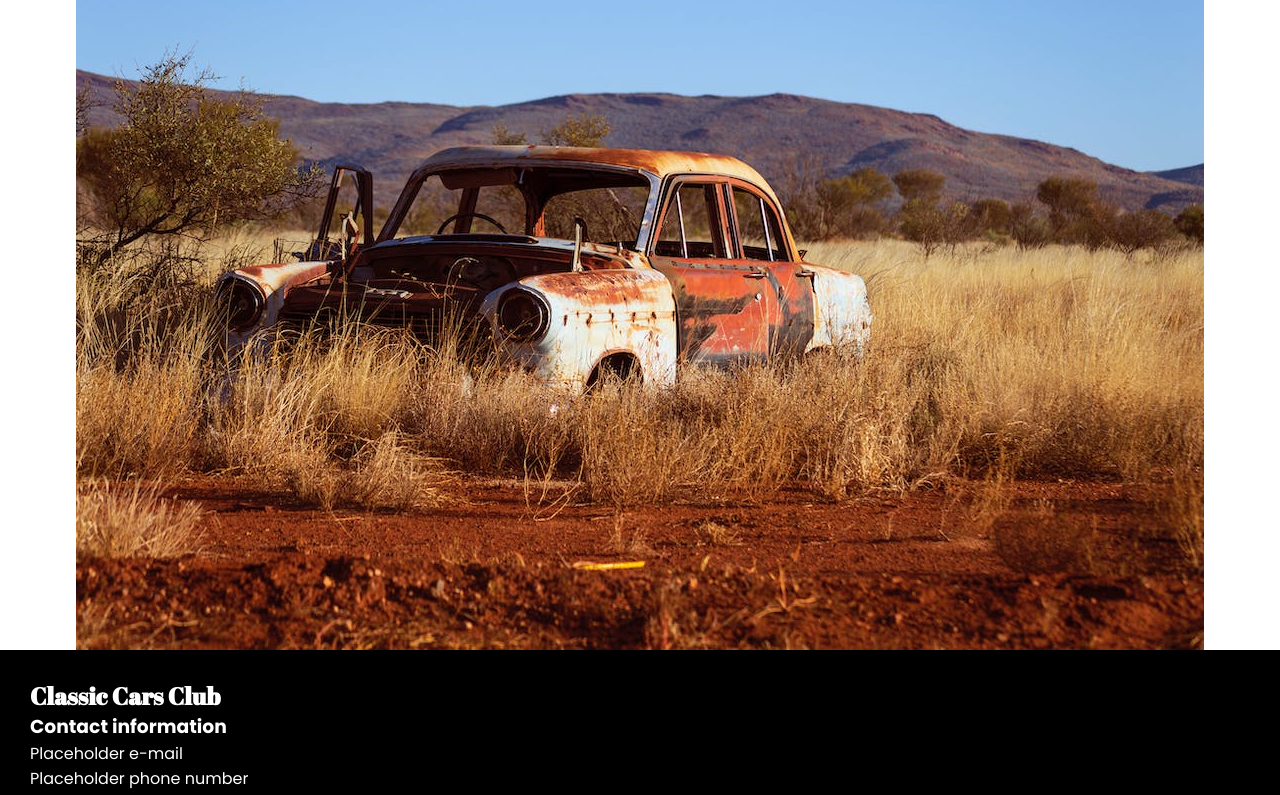
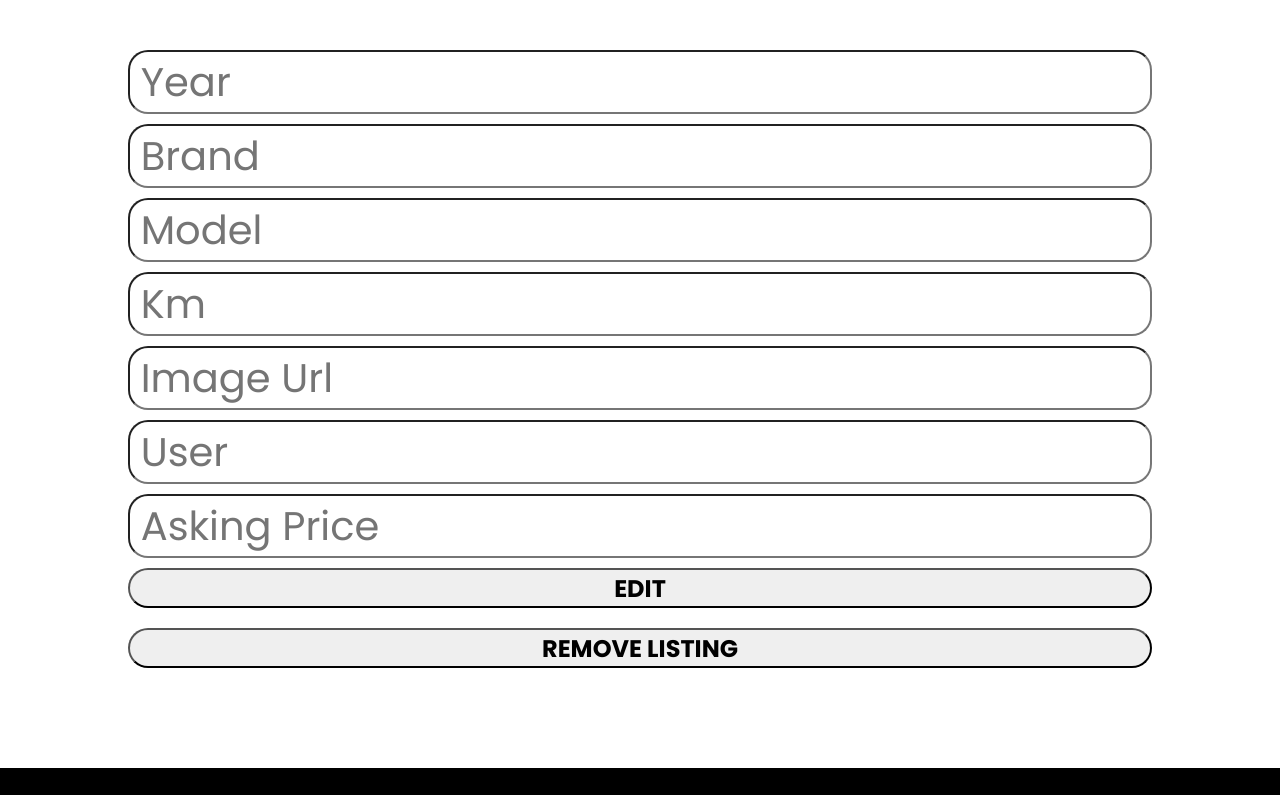
Before and after one commit to TiagoSilvina/Module-2-front-end, a React (Vite) app: page /cars/edit/1 in a window 1280 px wide. Before the commit this address had no page. Shown: the part 340-1135 px from the top of the page. Built offline with nearby package versions, Linux system fonts and the light colour scheme; no server answers.

Commit message:
edit ajustments

```diff
--- a/src/App.css
+++ b/src/App.css
@@ -38,7 +38,7 @@ a{  text-decoration: none;
 }
 
 .navbar {
-  width: ;
+  width:100%;
   display: flex;
   justify-content: flex-end;
   align-items: center;
@@ -152,12 +152,13 @@ a{  text-decoration: none;
 
 .car-form {
   margin-top: 150px;
-  min-height: 80vh;
+  min-height: 65vh;
   height: auto;
   display: flex;
   flex-direction: column;
   align-items: center;
   gap: 10px;
+  margin-bottom: 20px;
 }
 
 .car-input{
@@ -261,6 +262,42 @@ a{  text-decoration: none;
 
 /* EDIT CAR PAGE /////////////////////////////////////////////////////////////////////////////*/
 
+.edit-form{
+  margin-top: 150px;
+  min-height: 75vh;
+  height: auto;
+  display: flex;
+  flex-direction: column;
+  align-items: center;
+  gap: 10px;
+}
+
+.del-container{
+  display: flex;
+  justify-content: center;
+}
+
+.edit-btn{
+  height: 5vh;
+  text-align: center;
+  font-size: 24px;
+  border-radius: 20px;
+  font-weight: 700;
+  text-transform: uppercase;
+  text-align: center
+}
+
+.del-btn{
+  height: 5vh;
+  width: 80%;
+  text-align: center;
+  font-size: 24px;
+  border-radius: 20px;
+  font-weight: 700;
+  text-transform: uppercase;
+  text-align: center;
+  margin-bottom: 100px;
+}
 /*/////////////////////////////////////////////////////////////////////////////*/
 
 /* HOME PAGE /////////////////////////////////////////////////////////////////////////////*/
--- a/src/App.jsx
+++ b/src/App.jsx
@@ -28,7 +28,7 @@ function App() {
           <Route path="/cars" element={<CarsListPage/>} />
           <Route path="/cars/:id" element={<CarDetailsPage/>} />
           <Route path="/add-car" element={<AddCarPage />} />
-          <Route path="/edit-car/:id" element={<EditCarPage />} />
+          <Route path="/cars/edit/:id" element={<EditCarPage />} />
           <Route path="/bids" element={<BidsPage />} />
           <Route path="/search" element={<SearchPage />} />
           <Route path="*" element={<NotFound />} />
--- a/src/pages/CarDetailsPage.jsx
+++ b/src/pages/CarDetailsPage.jsx
@@ -30,7 +30,7 @@ function CarDetailsPage(){
                 axios
                   .get(`${API}/cars/${id}`)
                   .then(() => {
-                    navigate(`/edit-car/${id}`);
+                    navigate(`/cars/edit/${id}`);
                   })
                   .catch((error) => console.log(error));
               }
--- a/src/pages/CarsListPage.jsx
+++ b/src/pages/CarsListPage.jsx
@@ -17,11 +17,10 @@ function CarsListPage(){
     return(
     <div className="car-container">
       {cars && cars.map((car)=>{
-
         return (
-          <div >
+          <div key={car.id}>
           <Link to={`/cars/${car.id}`}>
-          <div className="card" key={car.id}>
+          <div className="card" >
           <img className="card-img" src={car.imgUrl} alt="Car"/>
             <div className="card-title"><h3>{car.year} {car.brand} {car.model}</h3></div>
             <div className="card-text"><p><b>KM: </b> {car.km}</p>
--- a/src/pages/EditCarPage.jsx
+++ b/src/pages/EditCarPage.jsx
@@ -6,7 +6,7 @@ import { Link } from "react-router-dom";
 
 const API = "https://module-2-back-end.onrender.com";
 
-function EditCarPage(){
+function EditCarPage(props){
 
     const [year, setYear] = useState("");
     const [brand, setBrand] = useState("");
@@ -15,27 +15,29 @@ function EditCarPage(){
     const [imgUrl, setImg] = useState("");
     const [price, setPrice] = useState("");
     const [user, setUser] = useState("");
+
     const {id} = useParams();
     const navigate = useNavigate();
 
     useEffect(()=>{
 
-        axios.get(`${API}/cars/${id}`).then((response)=>{
-              setYear(response.car.year);
-              setBrand(response.car.brand);
-              setModel(response.car.model);
-              setKm(response.car.km);
-              setImg(response.car.km);
-              setPrice(response.car.price);
-              setUser(response.car.price);
-
-        }).catch((error)=> console.log(error))
-    }, [])
+        axios.get(`${API}/cars/${id}`)
+        .then((response)=>{
+            const oneCar = response.data;
+              setYear(oneCar.year);
+              setBrand(oneCar.brand);
+              setModel(oneCar.model);
+              setKm(oneCar.km);
+              setImg(oneCar.km);
+              setPrice(oneCar.price);
+              setUser(oneCar.price);
+           })
+           .catch((error)=> console.log(error))
+    }, [id])
 
 function handleSubmit(e){
     e.preventDefault();
-
-    const car ={
+    const requestCar ={
         year,
         brand,
         model,
@@ -46,9 +48,11 @@ function handleSubmit(e){
         user
     };
 
-    axios.put(`${API}/cars/${id}`, car)
-    .then(() => { navigate("/cars"); })
-    .catch((error) => console.log(error));
+    axios
+    .put(`${API}/cars/${id}`, requestCar)
+    .then((response) => {
+     navigate(`/cars/${id}`);
+     })
     }
 
 function deleteCar(){
@@ -61,38 +65,40 @@ function deleteCar(){
     return(
         <div>
         <div className="banner-home">
-        <h1 className="slogan-home">Sell you car</h1>
+        <h1 className="slogan-home">Sell your car</h1>
     </div>
     <form className="car-form" onSubmit={handleSubmit}>
 
         <input className="car-input" value = {year} name="year" type="number" placeholder=" Year"
         min="1965" max="2000"
-        required onChange={(e)=> setYear(e.target.value)}/>
+         onChange={(e)=> setYear(e.target.value)}/>
 
         <input className="car-input" value = {brand} name="brand" type="text" placeholder=" Brand"
-        required onChange={(e)=> setBrand(e.target.value)}/>
+         onChange={(e)=> setBrand(e.target.value)}/>
 
         <input className="car-input" value = {model} name="model" type="text" placeholder=" Model"
-        required onChange={(e)=> setModel(e.target.value)}/>
+         onChange={(e)=> setModel(e.target.value)}/>
 
         <input className="car-input" value = {km} name="km" type="number" placeholder=" Km"
         min="0" max="1000000"
-        required onChange={(e)=> setKm(e.target.value)}/>
+         onChange={(e)=> setKm(e.target.value)}/>
 
         <input className="car-input" value = {imgUrl} name="img" type="text" placeholder=" Image Url"
-        required onChange={(e)=> setImg(e.target.value)}/>
+         onChange={(e)=> setImg(e.target.value)}/>
 
         <input className="car-input" value = {user} name="user" type="text" placeholder=" User"
-        required onChange={(e)=> setUser(e.target.value)}/>
+         onChange={(e)=> setUser(e.target.value)}/>
 
         <input className="car-input" value = {price} name="price" type="number" placeholder=" Asking Price"
         min="0"
-        required onChange={(e)=> setPrice(e.target.value)}/>
+         onChange={(e)=> setPrice(e.target.value)}/>
 
-            <Link to="/cars"><button type='submit'>Edit Listing</button></Link>
+        <button className="car-input-btn" type='submit'>Edit</button>
         </form>
-        <button onClick={deleteCar}>Remove Listing</button>
+
+        <div className='del-container'>
+            <button className="del-btn" onClick={deleteCar}>Remove Listing</button></div>
         </div>
     )
 }
-export default EditCarPage
+export default EditCarPage;
```
